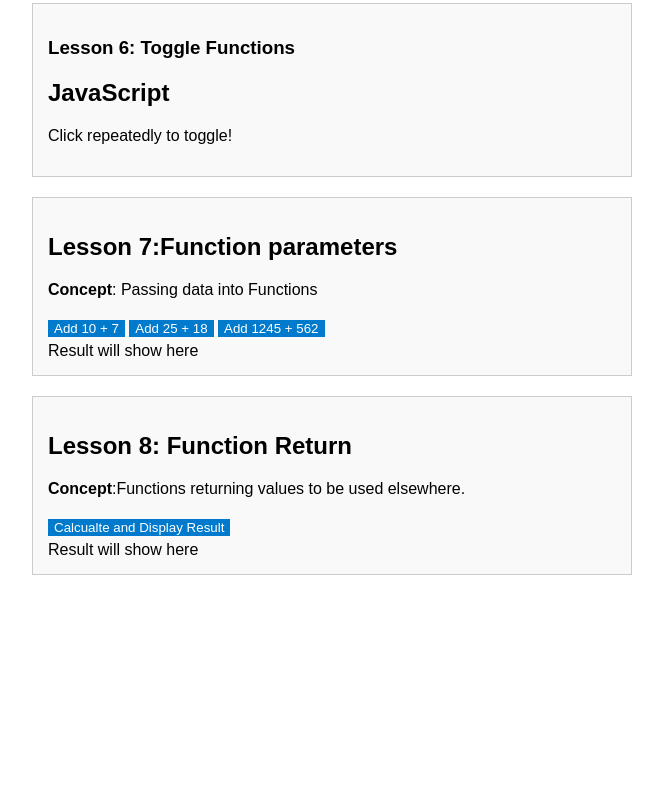
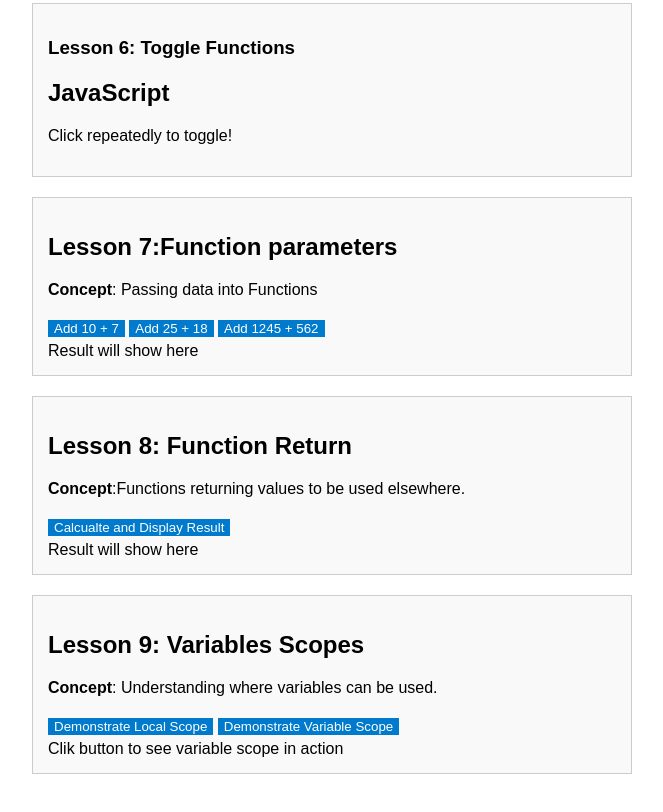
Before and after one commit to hlasela77/Week-4-FNB-App-Academy, a plain HTML site: page index.html in a window 1280 px wide. Shown: the part 1139-1951 px from the top of the page, without its empty margins (308-971 px from the left). Before the commit the page ends 1774 px from the top, so only its background shows below. Drawn offline with Linux system fonts and the light colour scheme.

Commit message:
Lesson 9 Variables Scopes

```diff
--- a/index.html
+++ b/index.html
@@ -142,6 +142,28 @@
             </script>
         </div>
 
+        <div class="lesson">
+            <h2>Lesson 9: Variables Scopes</h2>
+            <p><strong>Concept</strong>: Understanding where variables can be used.</p>
+
+            <button onclick="demonstrateScope()">Demonstrate Local Scope</button>
+            <button onclick="demonstrateScope()">Demonstrate Variable Scope</button>
+            <div class="output" id="scopeOutput">Clik button to see variable scope in action</div>
+
+            <script>
+                var globalVar = "I am a global variable";
+                function demonstrateScope() {
+                    var localVar = "I am a local variable";
+                    document.getElementById("scopeOutput").innerHTML = globalVariable + "<br>" + local: "localVariable +"</br>" + "local variables only exist inside their find"
+
+
+                }
+
+                function documentrateLocalScope() {
+                    document.getElementById("scopeOutput").innerHTML = "Localvariable: " + localVar;
+                }
+            </script>
+
 
 
 
```
